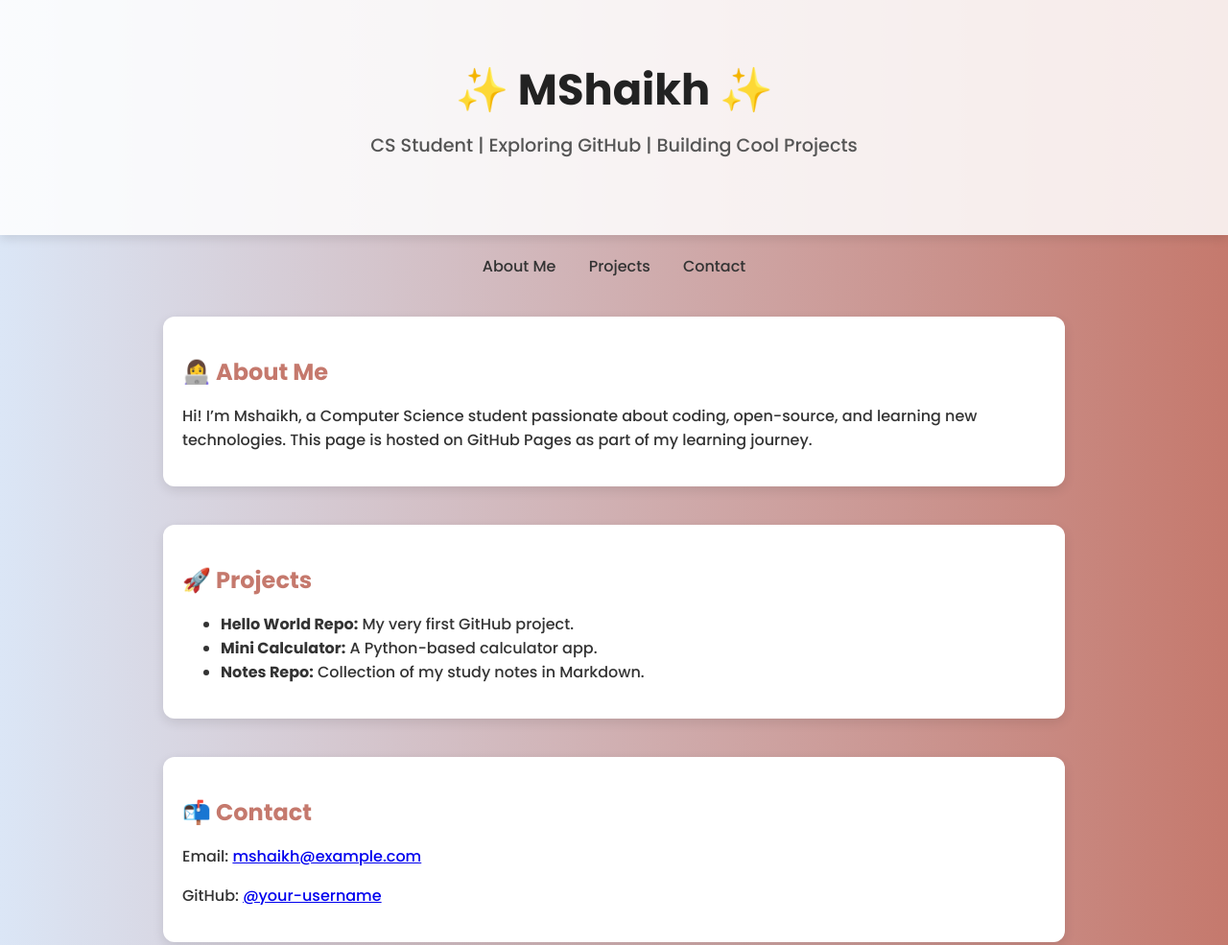
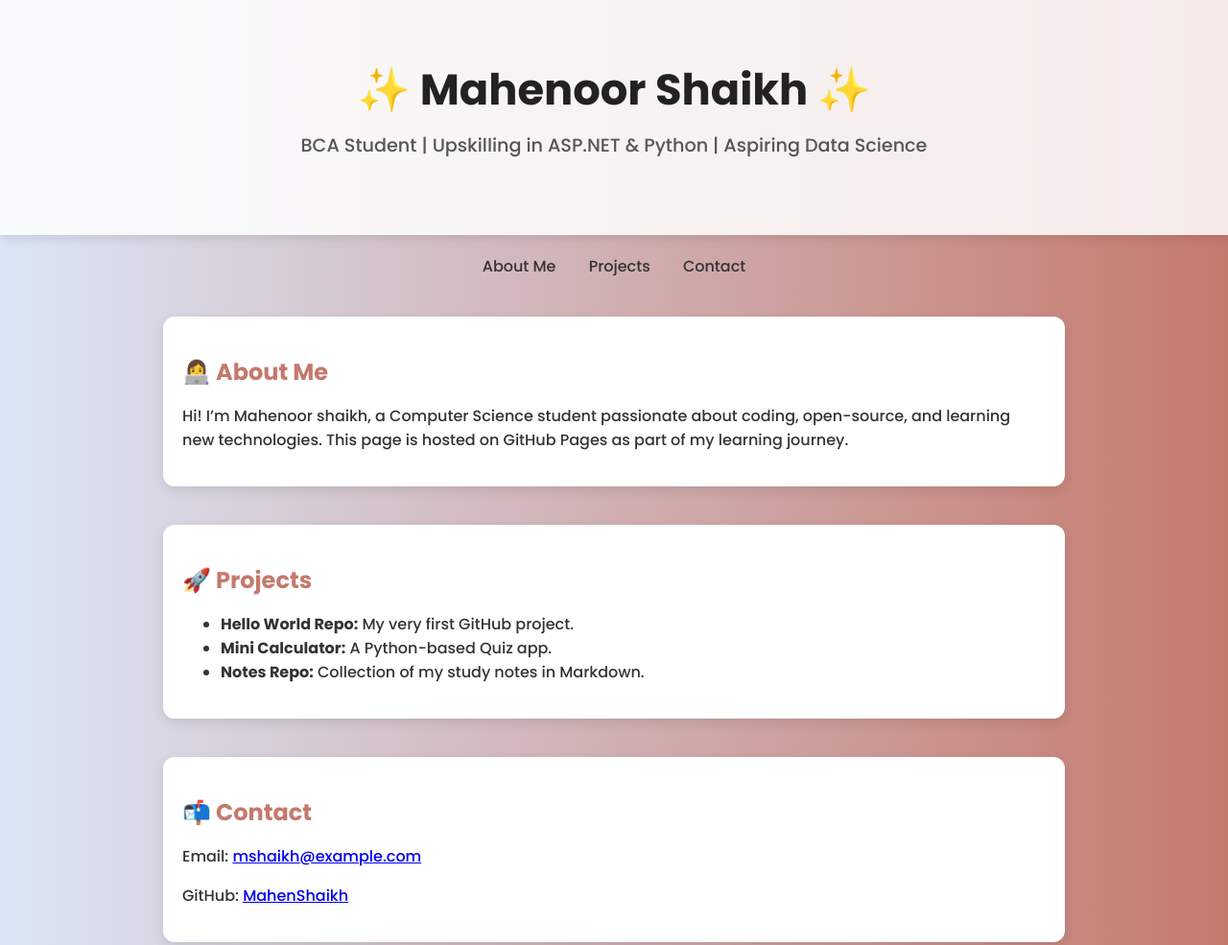
Before and after one commit to MahenShaikh/Mahenoor-Shaikh, a plain HTML site: page index.html in a window 1280 px wide. Shown: the top 985 px of the page at 96% size. Drawn offline with Linux system fonts and the light colour scheme.

Commit message:
index.html

```diff
--- a/index.html
+++ b/index.html
@@ -68,8 +68,8 @@
 <body>
 
   <header>
-    <h1>✨ MShaikh ✨</h1>
-    <p>CS Student | Exploring GitHub | Building Cool Projects</p>
+    <h1>✨ Mahenoor Shaikh ✨</h1>
+    <p>BCA Student | Upskilling in ASP.NET & Python | Aspiring Data Science</p>
   </header>
 
   <nav>
@@ -81,7 +81,7 @@
   <section id="about">
     <h2>👩‍💻 About Me</h2>
     <p>
-      Hi! I’m Mshaikh, a Computer Science student passionate about coding, open-source, and learning new technologies.
+      Hi! I’m Mahenoor shaikh, a Computer Science student passionate about coding, open-source, and learning new technologies.
       This page is hosted on GitHub Pages as part of my learning journey.
     </p>
   </section>
@@ -90,7 +90,7 @@
     <h2>🚀 Projects</h2>
     <ul>
       <li><strong>Hello World Repo:</strong> My very first GitHub project.</li>
-      <li><strong>Mini Calculator:</strong> A Python-based calculator app.</li>
+      <li><strong>Mini Calculator:</strong> A Python-based Quiz app.</li>
       <li><strong>Notes Repo:</strong> Collection of my study notes in Markdown.</li>
     </ul>
   </section>
@@ -98,7 +98,7 @@
   <section id="contact">
     <h2>📬 Contact</h2>
     <p>Email: <a href="mailto:mshaikh@example.com">mshaikh@example.com</a></p>
-    <p>GitHub: <a href="https://github.com/your-username" target="_blank">@your-username</a></p>
+    <p>GitHub: <a href="https://github.com/your-username" target="_blank">MahenShaikh</a></p>
   </section>
 
   <footer>
```
